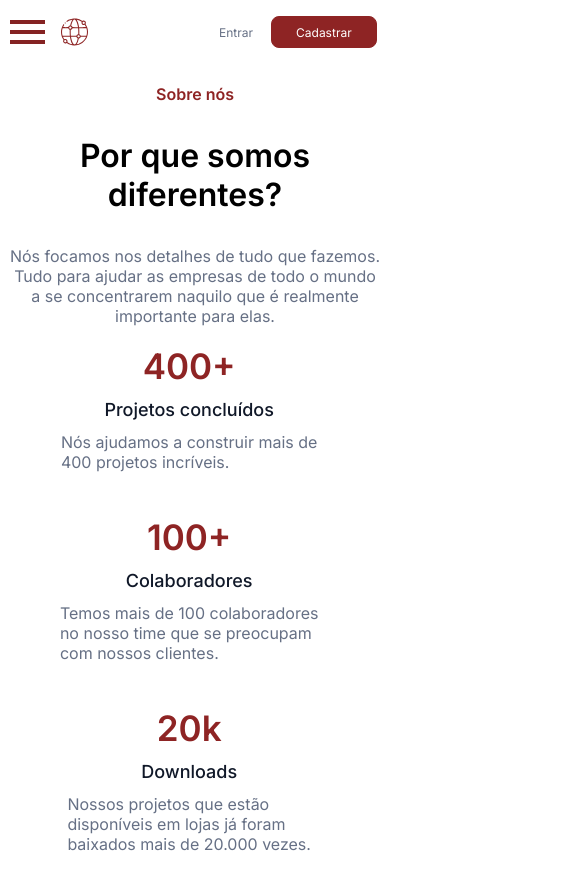
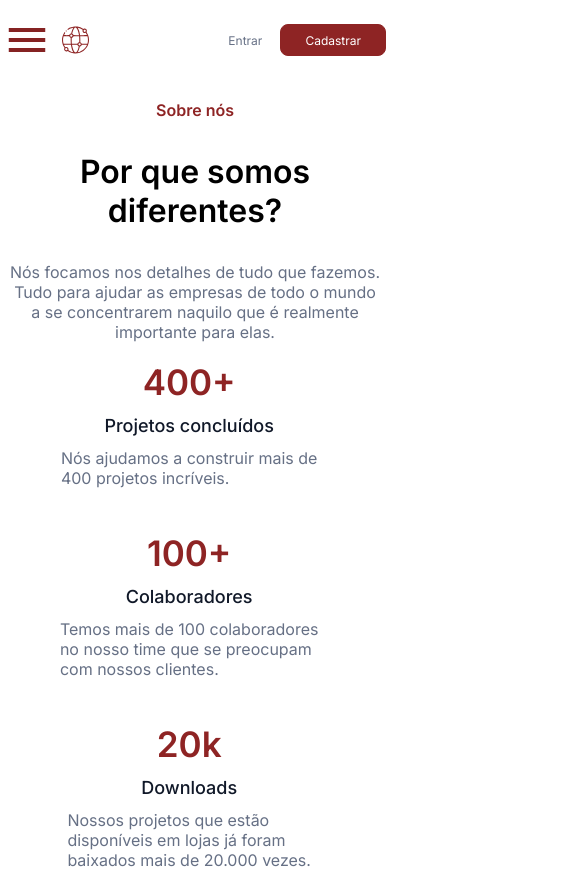
Before and after one commit to LucasMiranda7/LandingPage-OptimusTech, a plain HTML site: page index.html in a window 390 px wide. Shown: the top 885 px of the page, 579 px wide, since content can reach past the window. Drawn offline with Linux system fonts and the light colour scheme.

Commit message:
correções + final

```diff
--- a/Styles/cabecalho.css
+++ b/Styles/cabecalho.css
@@ -1,9 +1,10 @@
 .cabecalho {
-  margin: 1.5em;
+  margin: 1.5em ;
   display: flex;
   align-items: center;
   justify-content: space-around;
-  width: 95vw;
+  width: 100%;
+  max-width: 100%;
 
 }
 
@@ -90,7 +91,9 @@
 
 @media screen and (max-width: 767px)  {
 .cabecalho {
-  margin: 0 auto;
+  margin: 0.5rem;
+  align-items: center;
+  justify-content: center;
   display: flex;
   flex-direction: row;
 }
@@ -163,6 +166,7 @@
 
   .btn-botoes {
    font-size: 12px;
-   padding-right: 0.3em;
+   padding-right: 1em;
+
   }
 }
--- a/Styles/rodape.css
+++ b/Styles/rodape.css
@@ -3,6 +3,7 @@
   margin: 0 auto;
   padding: 5em;
   width: 100%;
+  max-width: 100%;
 }
 
 .conteudo_rodape {
--- a/style.css
+++ b/style.css
@@ -38,6 +38,13 @@ body {
   font-weight: 400;
   font-family: var(--fonte1);
   width: 100%;
+  max-width: 100%;
   height: 100vh;
   overflow-x:hidden ;
 }
+
+.main {
+  width: 100%;
+  max-width: 100%;
+  overflow-x: hidden ;
+}
```
